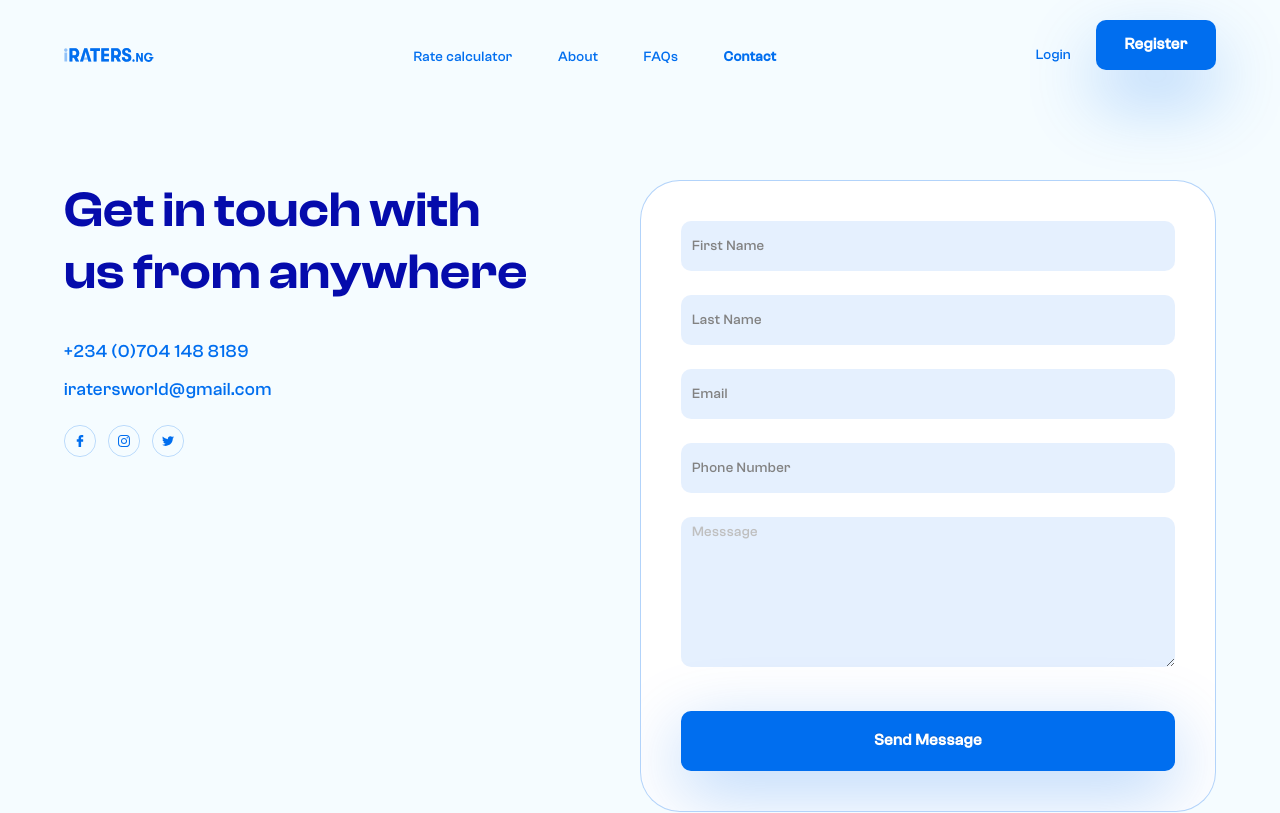
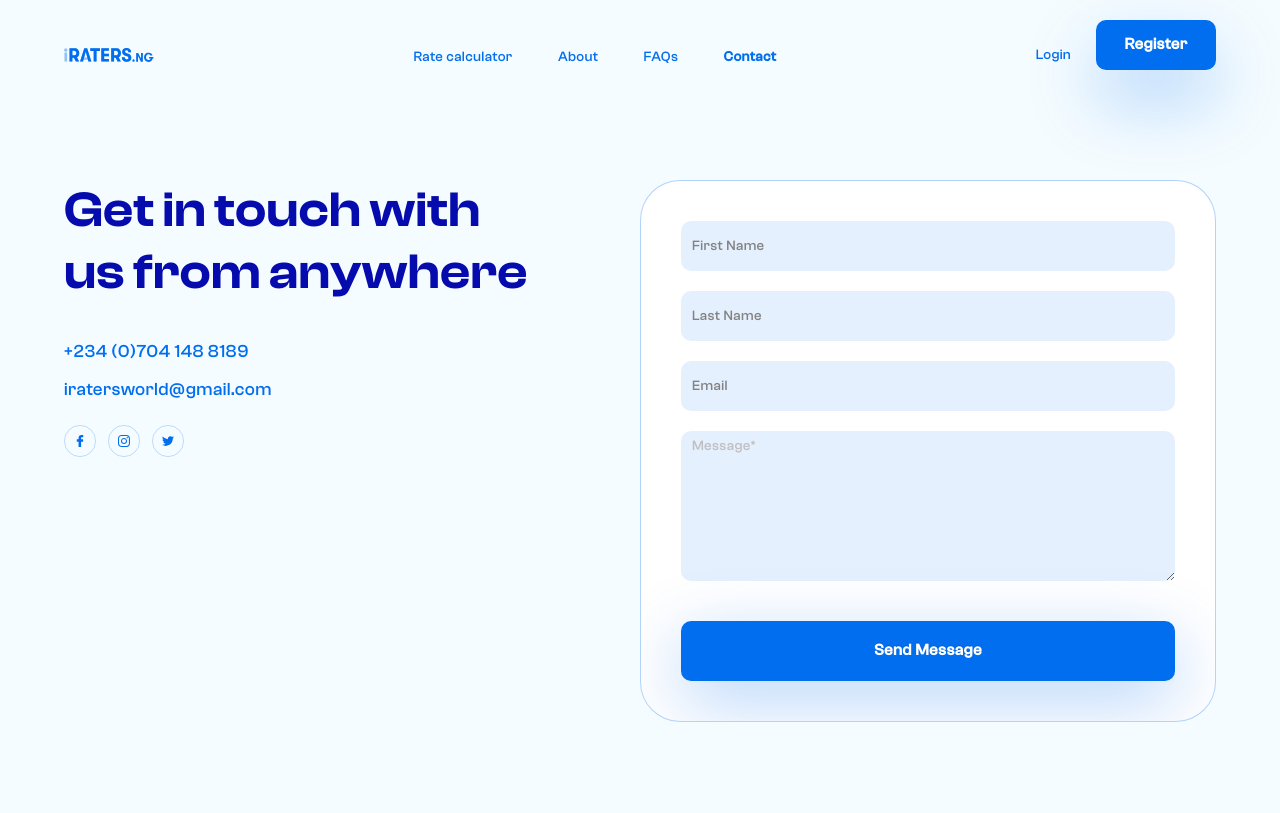
Before and after one commit to kay698/crypto-ratings, a React (Create React App) app: page /contact-us in a window 1280 px wide. Shown: the top 813 px of the page. Built offline with nearby package versions, Linux system fonts and the light colour scheme.

Commit message:
inputs updated

```diff
--- a/src/pages/ContactPage/index.jsx
+++ b/src/pages/ContactPage/index.jsx
@@ -78,7 +78,29 @@ const ContactUsPage = () => {
           </FlexibleDiv>
           <FlexibleDiv className="rightSection">
             <FlexibleDiv className="authForm">
-              <Form
+              <form id="myForm" onSubmit={handleFormSubmit}>
+                <Input
+                  name={"from_firstname"}
+                  placeholder="First Name"
+                  required
+                />
+                <Input
+                  name={"from_lastname"}
+                  placeholder="Last Name"
+                  required
+                />{" "}
+                <Input name={"from_email"} placeholder="Email" required />
+                <Input.TextArea
+                  name={"from_message"}
+                  placeholder="Message*"
+                  required
+                ></Input.TextArea>
+                <Button type="primary" htmlType="submit" width="100%">
+                  {isLoading && <LoadingOutlined />}
+                  Send Message
+                </Button>
+              </form>
+              {/* <Form
                 form={form}
                 onFinish={handleFormSubmit}
                 autocomplete="off"
@@ -134,7 +156,7 @@ const ContactUsPage = () => {
                   {isLoading && <LoadingOutlined />}
                   Send Message
                 </Button>
-              </Form>
+              </Form> */}
             </FlexibleDiv>
           </FlexibleDiv>
         </FlexibleDiv>
--- a/src/pages/ContactPage/styles.js
+++ b/src/pages/ContactPage/styles.js
@@ -42,7 +42,7 @@ export const ContactUsWrapper = styled.div`
       overflow: hidden;
       border: 1px solid rgba(0, 110, 239, 0.3);
 
-      .ant-form {
+      form {
         width: 100%;
 
         .ant-input {
@@ -51,6 +51,7 @@ export const ContactUsWrapper = styled.div`
           border: none;
           border-radius: 10px;
           font-size: 14px;
+          margin-bottom: 20px;
         }
 
         textarea {
```
